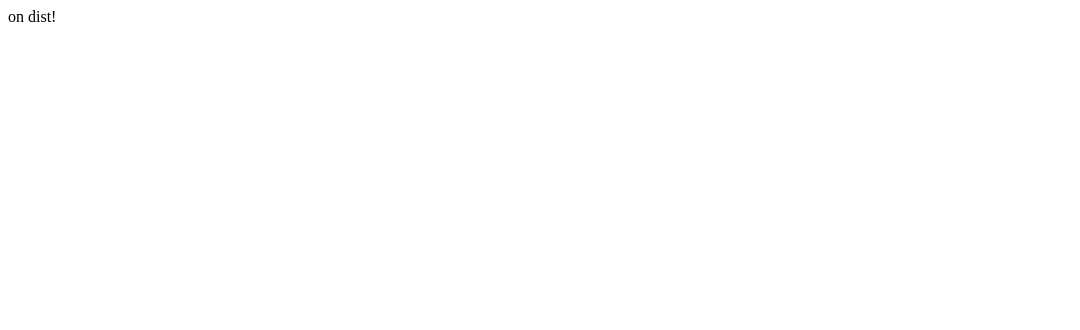
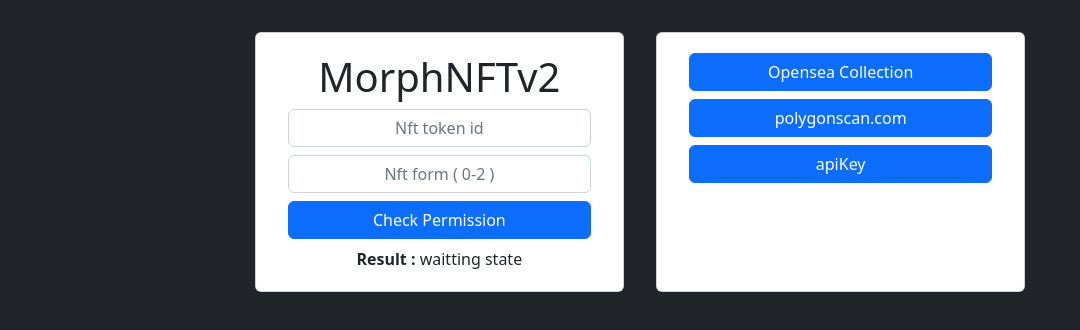
Before and after one commit to mapologize/MorphNFTv2, an Electron app: page dist/index.html in a window 1280 px wide. Shown: the whole page, without its empty margins (0-1080 px from the left). Drawn offline with nearby package versions, Linux system fonts and the light colour scheme.

Commit message:
first commit

```diff
--- a/dist/index.html
+++ b/dist/index.html
@@ -1 +1,48 @@
-on dist!
+<!doctype html>
+<html lang="en-US">
+
+<head>
+    <meta charset="utf-8">
+    <meta name="viewport" content="width=device-width, initial-scale=1">
+    <title>MorphNFTv2</title>
+    <link href="https://cdn.jsdelivr.net/npm/bootstrap@5.2.0/dist/css/bootstrap.min.css" rel="stylesheet"
+        integrity="sha384-gH2yIJqKdNHPEq0n4Mqa/HGKIhSkIHeL5AyhkYV8i59U5AR6csBvApHHNl/vI1Bx" crossorigin="anonymous">
+    <script src='https://cdnjs.cloudflare.com/ajax/libs/web3/1.7.4/web3.min.js'></script>
+</head>
+
+<body class="bg-dark">
+
+    <div class="container d-flex justify-content-center p-3">
+
+        <div class="col-4 card m-3 p-3 text-center">
+            <h class="m-1 mx-3 display-6"><strong>MorphNFTv2</strong></h>
+            <div class="m-1 mx-3">
+                <input id="_evoid" class="form-control text-center" placeholder="Nft token id">
+            </div>
+            <div class="m-1 mx-3">
+                <input id="_evoform" class="form-control text-center" placeholder="Nft form ( 0-2 )">
+            </div>
+            <button id="evobtn" class="btn btn-primary m-1 mx-3">Check Permission</button>
+            <h class="m-1 mx-3 display-7"><strong>Result :</strong> waitting state</h>
+        </div>
+
+        <div class="col-4 card m-3 p-3 text-center">
+            <a class="m-1 mx-3" href="https://opensea.io/collection/morpnftv2" target="_blank">
+                <button class="col-12 btn btn-primary">Opensea Collection</button>
+            </a>
+            <a class="m-1 mx-3" href="https://polygonscan.com/address/0x939ee40d9e76e7725ca5b049d72f6f6eb758fc38#code" target="_blank">
+                <button class="col-12 btn btn-primary">polygonscan.com</button>
+            </a>
+            <a class="m-1 mx-3" href="https://morphnftv2.netlify.app/.netlify/functions/api/" target="_blank">
+                <button class="col-12 btn btn-primary">apiKey</button>
+            </a>
+        </div>
+
+    </div>
+
+    <script src="https://cdn.jsdelivr.net/npm/bootstrap@5.2.0/dist/js/bootstrap.bundle.min.js"
+        integrity="sha384-A3rJD856KowSb7dwlZdYEkO39Gagi7vIsF0jrRAoQmDKKtQBHUuLZ9AsSv4jD4Xa" crossorigin="anonymous">
+    </script>
+</body>
+
+</html>
```
